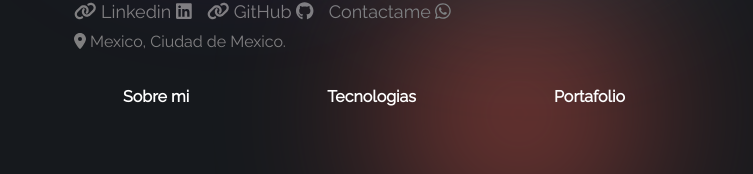
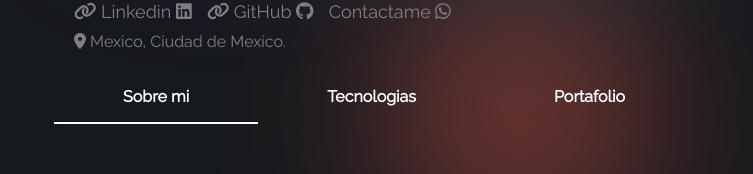
Before and after one commit to Steven96lg/steven-portafolio-react, a React (Vite) app: page / in a window 1280 px wide. Shown: the part 411-585 px from the top of the page, without its empty margins (266-1019 px from the left). Built offline with nearby package versions, Linux system fonts and the light colour scheme.

Commit message:
styles al active menu

```diff
--- /dev/null
+++ b/src/components/LinkComponent.jsx
@@ -0,0 +1,8 @@
+
+import { Link } from "react-router-dom"
+import "../css/MenuComponent.css"
+
+export default function LinkComponent({children, to, active}){
+
+    return <Link className={active} to={to}>{children}</Link>
+}
--- a/src/components/MenuComponent.jsx
+++ b/src/components/MenuComponent.jsx
@@ -1,16 +1,41 @@
 
-import { Link } from 'react-router-dom';
+
 import '../css/MenuComponent.css'
+import { useState } from 'react';
+import LinkComponent from './LinkComponent';
 
 export default function MenuComponent(){
+
+    const [activeLink, setActiveLink] = useState("/");
+
+    const handleSetActiveLink = (link) => {
+        setActiveLink(link);
+    };
 
     return(
         <div id="menu-component">
             <nav>
                 <ul>
-                    <li><Link to="/">Sobre mi</Link></li>
-                    <li><Link to="/techs">Tecnologias</Link></li>
-                    <li><Link to="/portafolio">Portafolio</Link></li>
+                    <li onClick={() => handleSetActiveLink("/")}>
+                        <LinkComponent
+                             to="/"
+                             active={activeLink === "/" ? "active" : ""}
+
+                             >Sobre mi
+                        </LinkComponent>
+                    </li>
+                    <li onClick={() => handleSetActiveLink("/techs")}>
+                        <LinkComponent
+                            active={activeLink === "/techs" ? "active" : ""}
+                            >Tecnologias
+                        </LinkComponent>
+                    </li>
+                    <li onClick={() => handleSetActiveLink("/portafolio")}>
+                        <LinkComponent
+                            active={activeLink === "/portafolio" ? "active" : ""}
+                            >Portafolio
+                        </LinkComponent>
+                    </li>
                 </ul>
             </nav>
         </div>
--- a/src/css/MenuComponent.css
+++ b/src/css/MenuComponent.css
@@ -14,6 +14,10 @@
     text-align: center;
 }
 
+#menu-component .active{
+    border-bottom: 2px solid white;
+}
+
 #menu-component nav ul li a{
     display: block;
     text-decoration: none;
@@ -24,9 +28,9 @@
     font-family: 'Raleway', sans-serif;
 }
 
-#menu-component nav ul li a:hover{
-    background: rgba(255,255,255,.3);
-}
+/*#menu-component nav ul li a:hover{
+    border-bottom: 2px solid white;
+}*/
 
 @media (max-width: 415px){
 
```
